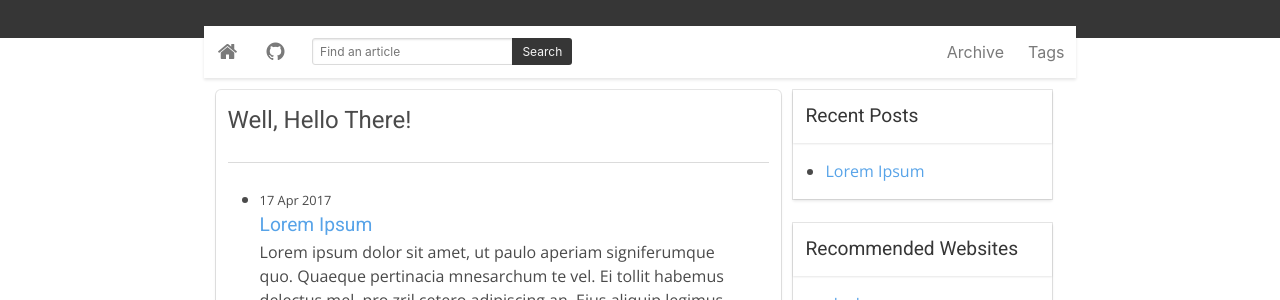
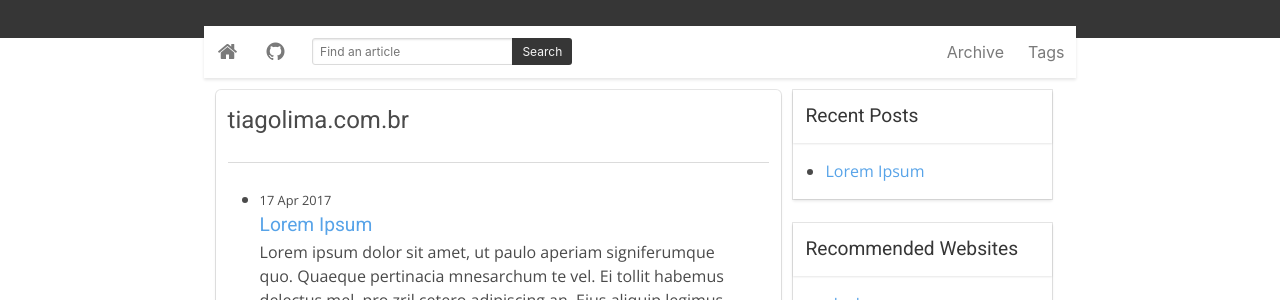
Before and after one commit to tiagobizerra/tiagobizerra.github.io, a Jekyll site: the page built from index.html, in a window 1280 px wide. Shown: the part 128-428 px from the top of the page. Built offline with Jekyll 4.4.1, drawn with Linux system fonts in a browser that asks for light colours; comment, search, counter and statistics services are not loaded.

Commit message:
change tittle

```diff
--- a/index.html
+++ b/index.html
@@ -1,6 +1,6 @@
 ---
 layout: page
-title: Well, Hello There!
+title: tiagolima.com.br
 ---
 <ul class="posts">
     {% for post in site.posts %}
```
